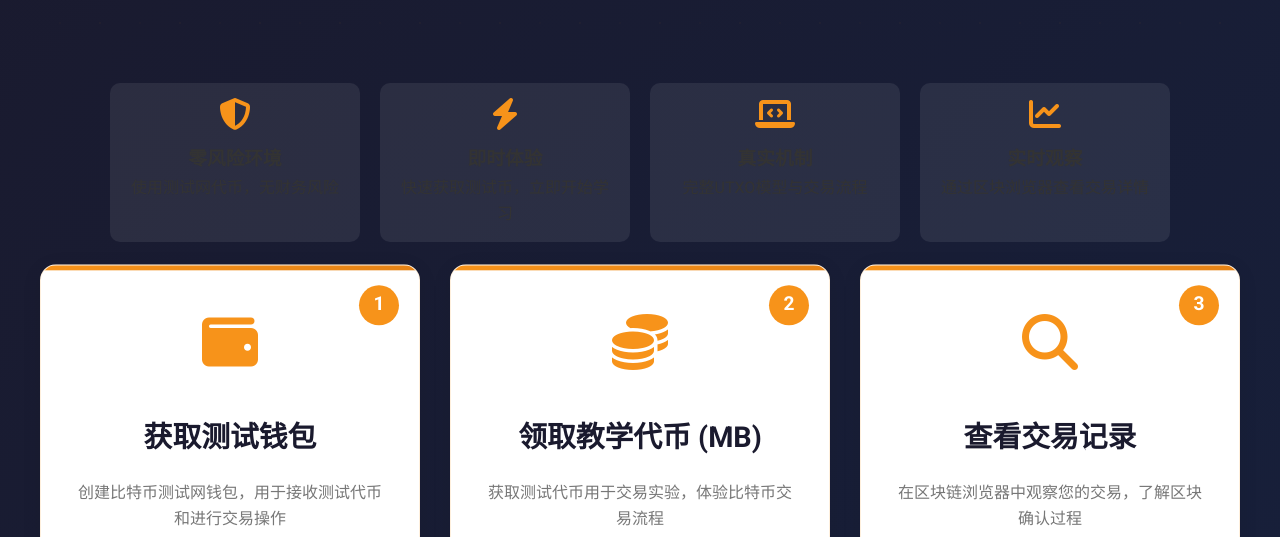
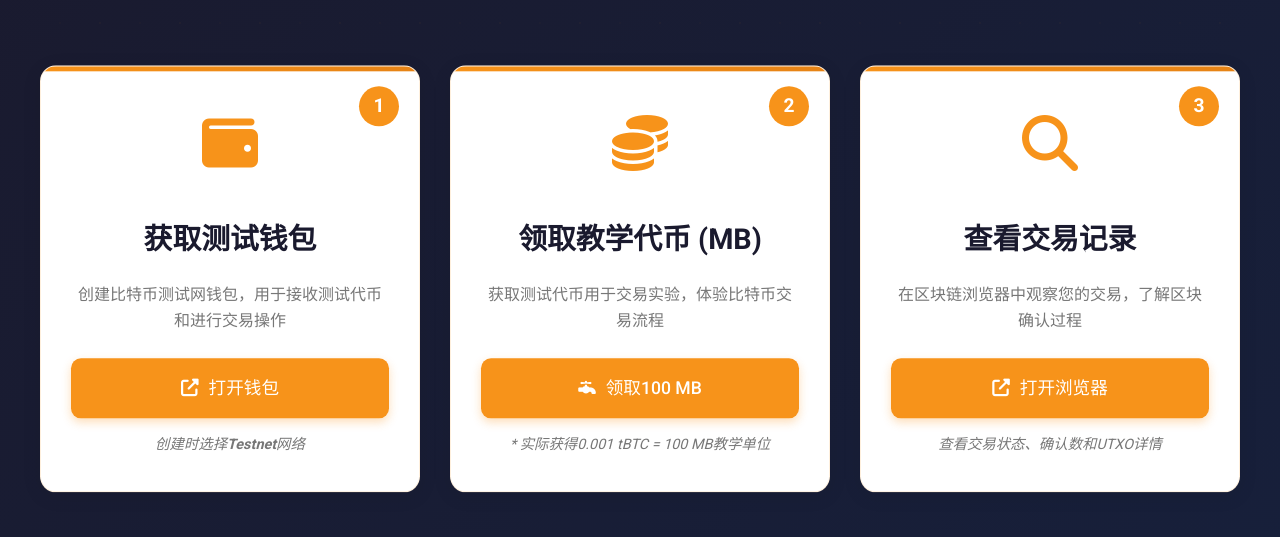
Before and after one commit to mockbit-chain/mockbit-teach, a plain HTML site: page index.html in a window 1280 px wide. Shown: the part 217-754 px from the top of the page. Drawn offline with Linux system fonts and the light colour scheme.

Commit message:
Update index.html
删除首行4个优点

```diff
--- a/index.html
+++ b/index.html
@@ -325,29 +325,6 @@
             </div>
         </header>
 
-        <div class="features">
-            <div class="feature">
-                <i class="fas fa-shield-alt"></i>
-                <h3>零风险环境</h3>
-                <p>使用测试网代币，无财务风险</p>
-            </div>
-            <div class="feature">
-                <i class="fas fa-bolt"></i>
-                <h3>即时体验</h3>
-                <p>快速获取测试币，立即开始学习</p>
-            </div>
-            <div class="feature">
-                <i class="fas fa-laptop-code"></i>
-                <h3>真实机制</h3>
-                <p>完整UTXO模型与交易流程</p>
-            </div>
-            <div class="feature">
-                <i class="fas fa-chart-line"></i>
-                <h3>实时观察</h3>
-                <p>通过区块浏览器查看交易详情</p>
-            </div>
-        </div>
-
         <div class="cards-container">
             <!-- 第一步：获取钱包 -->
             <div class="card floating">
```
